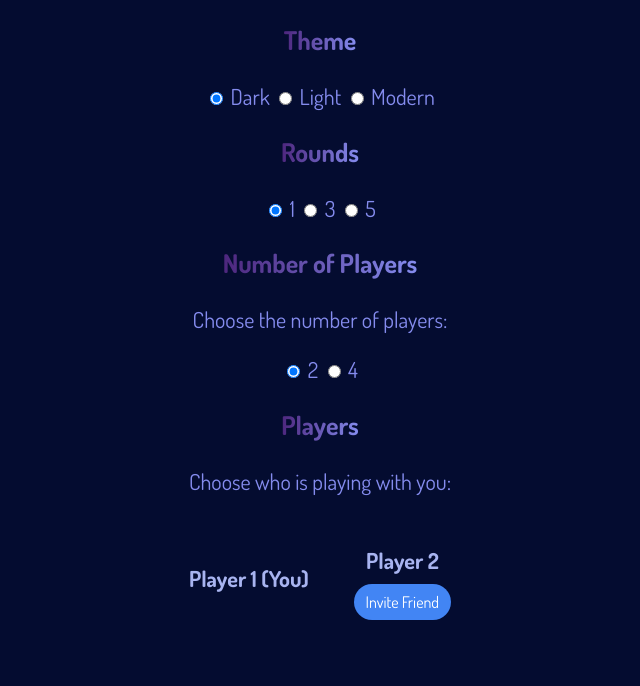
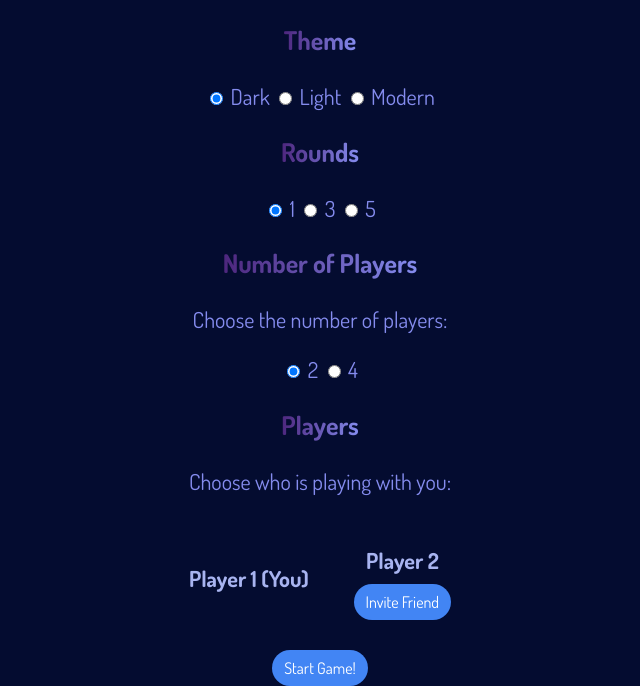
Before and after one commit to rofnavarro/42-ft_transcendence, a Django app: template users/templates/users/local_play.html in a window 1280 px wide. Shown: the part 351-1037 px from the top of the page, without its empty margins (320-960 px from the left). Before the commit the page ends 1001 px from the top, so only its background shows below. Run offline with Django 4.2, Linux system fonts and the light colour scheme; the template is opened without the code that fills it, so the values that code supplies are empty.

Commit message:
arrumando canvas game e username

```diff
--- a/static/js/game.js
+++ b/static/js/game.js
@@ -256,13 +256,13 @@ var Game = {
 		this.context.fillRect(this.playerA.x, this.playerA.y, this.playerA.width, this.playerA.height);
 		this.context.fillRect(this.playerB.x, this.playerB.y, this.playerB.width, this.playerB.height);
 
-		this.context.fillRect(this.canvas.width / 2 - 1, 0, 2, this.canvas.height);
+		this.context.fillRect(this.canvas.width / 2 - 3, 60, 6, this.canvas.height - 120);
 
 		this.context.fillStyle = '#ffffff';
 		this.context.fillRect(this.ball.x, this.ball.y, this.ball.width, this.ball.height);
 
 		this.context.font = '40px Dosis';
-		this.context.fillStyle = '#7B68EE';
+		this.context.fillStyle = '#000000';
 		this.context.fillText(this.playerA.score, this.canvas.width / 2 - 80, 50);
 		this.context.fillText(this.playerB.score, this.canvas.width / 2 + 70, 50);
 
--- a/users/templates/users/local_play.html
+++ b/users/templates/users/local_play.html
@@ -90,6 +89,10 @@
 				<button class="small-button" onclick="closeFriendModal()">{% trans "Close" %}</button>
 			</div>
 		</div>
+
+			<div class="start-button">
+				<button type="submit" class="small-button" onclick="prepareForm()">{% trans "Start Game!" %}</button>
+			</div>
 	</form>
 {% endblock %}
 
```
Also changed, not shown: other parts of users/templates/users/local_play.html (+1 -2 lines), db.sqlite3, media/profile_pictures/csantos_profile_picture.jpeg (added), media/profile_pictures/csantos_profile_picture_4eUsYED.jpeg (added).
